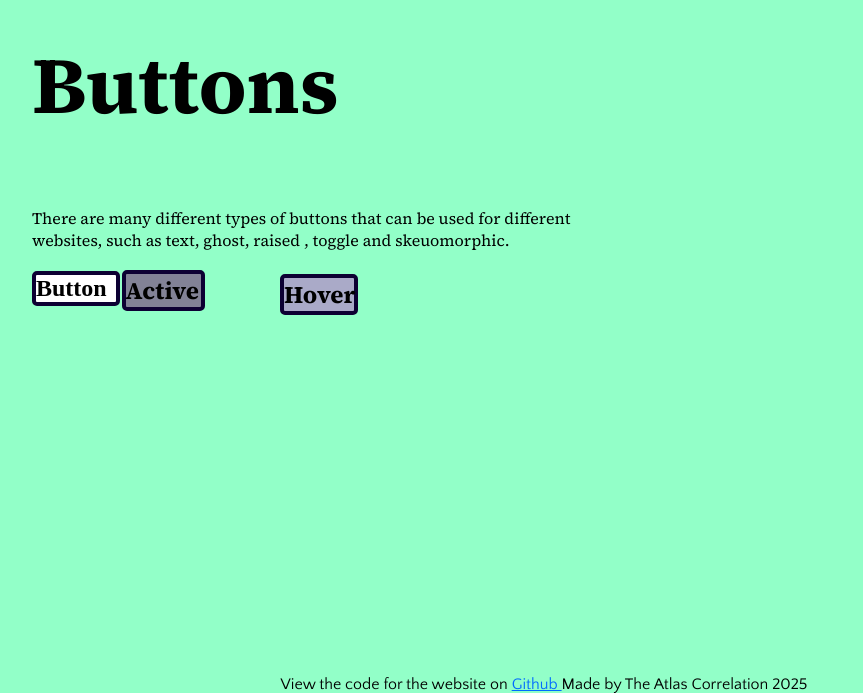
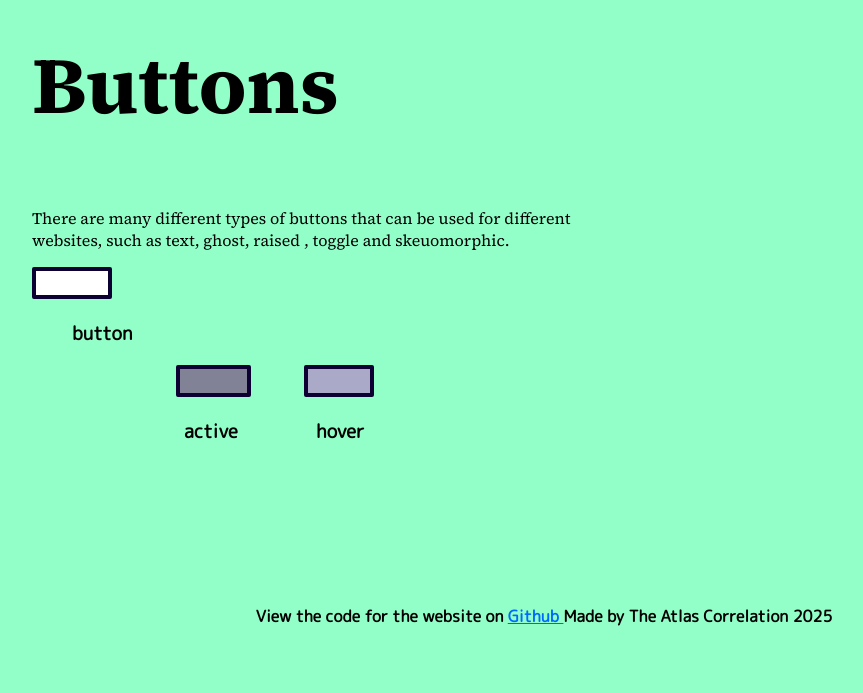
Before and after one commit to TheAtlasCorrelation/Style-Guide, a plain HTML site: page index.html in a window 1280 px wide. Shown: the part 2941-3634 px from the top of the page, without its empty margins (96-959 px from the left). After the commit the page ends 3569 px from the top, so only its background shows below. Drawn offline with Linux system fonts and the light colour scheme; a web font is replaced by a local one.

Commit message:
Changed position of bottons.

```diff
--- a/index.html
+++ b/index.html
@@ -13,7 +13,9 @@
   <link
     href="https://fonts.googleapis.com/css2?family=Source+Serif+4:ital,opsz,wght@0,8..60,200..900;1,8..60,200..900&display=swap"
     rel="stylesheet">
-
+  <link rel="preconnect" href="https://fonts.googleapis.com">
+  <link rel="preconnect" href="https://fonts.gstatic.com" crossorigin>
+  <link href="https://fonts.googleapis.com/css2?family=M+PLUS+Rounded+1c&display=swap" rel="stylesheet">
 </head>
 
 <body>
@@ -62,7 +64,12 @@
       <p class="button-paragraph">There are many different types of buttons that can be used for different<br> websites,
         such as text, ghost, raised , toggle and skeuomorphic.</p>
       <section class="button-types">
-        <h2 class="button">Button</h2><h2 class="active">Active</h2><h2 class="hover">Hover</h2>
+        <button class="button"></button>
+        <h3 class="button-word">button</h3>
+        <button class="active"></button>
+        <h3 class="active-word">active</h3>
+        <button class="hover"></button>
+        <h3 class="hover-word">hover</h3>
       </section>
     </section>
     <section class="footer">
--- a/style.css
+++ b/style.css
@@ -105,10 +105,12 @@ header {
 .typography-paragraph {
     margin-left: 10vw;
 }
+
 .h1-example-font {
     margin-left: 10vw;
     font-size: 2vw;
 }
+
 .example-font {
     margin-left: 10vw;
 }
@@ -126,58 +128,81 @@ header {
 .button-paragraph {
     margin-left: 10vw;
 }
-.button-types {
-    display: inline-block;
-    flex-direction: row;
-}
+
 .button {
+    font-family: "M PLUS Rounded 1c", serif;
+    font-weight: 1600;
+    font-style: normal;
     background-color: white;
     border: 4px hsl(255, 100%, 10%) solid;
     width: 80px;
-    border-top-left-radius: 5px;
-    border-top-right-radius: 5px;
-    border-bottom-right-radius: 5px;
-    border-bottom-left-radius: 5px;
-    font-family: 'Ovo', serif;
+    border-top-left-radius: 2px;
+    border-top-right-radius: 2px;
+    border-bottom-right-radius: 2px;
+    border-bottom-left-radius: 2px;
     margin-left: 10vw;
-    margin-bottom: -7vh;
+    height: 4vh;
 }
-
+.button-word {
+    margin-left: 21vh;
+}
 .active {
+    font-family: "M PLUS Rounded 1c", serif;
+    font-weight: 1600;
+    font-style: normal;
     background-color: rgb(130, 130, 150);
     border: 4px hsl(255, 100%, 10%) solid;
     width: 75px;
-    border-top-left-radius: 5px;
-    border-top-right-radius: 5px;
-    border-bottom-right-radius: 5px;
-    border-bottom-left-radius: 5px;
-    margin-bottom: -7.1vh;
-    margin-left: 17vw;
+    border-top-left-radius: 2px;
+    border-top-right-radius: 2px;
+    border-bottom-right-radius: 2px;
+    border-bottom-left-radius: 2px;
+    margin-left: 34vh;
+    height: 4vh;
+
 }
-
+.active-word {
+    margin-left: 35vh;
+    margin-bottom: -10vh;
+}
 .hover {
+    font-family: "M PLUS Rounded 1c", serif;
+    font-weight: 1600;
+    font-style: normal;
     background-color: rgb(170, 170, 200);
     border: 4px hsl(255, 100%, 10%) solid;
     width: 70px;
-    border-top-left-radius: 5px;
-    border-top-right-radius: 5px;
-    border-bottom-right-radius: 5px;
-    border-bottom-left-radius: 5px;
-    margin-bottom: 45vh;
-    margin-left: 47vh;
+    border-top-left-radius: 2px;
+    border-top-right-radius: 2px;
+    border-bottom-right-radius: 2px;
+    border-bottom-left-radius: 2px;
+    margin-left: 50vh;
+    height: 4vh;
+    margin-bottom: -60vw;
 }
-
+.hover-word {
+    margin-left: 51.5vh;
+    margin-bottom: 20vh;
+}
 .footer {
     text-align: center;
-    font-family: 'Quattrocento Sans', sans-serif;
+    font-family: "M PLUS Rounded 1c", serif;
+    font-weight: 800;
+    font-style: normal;
 }
 
 .link {
+    font-family: "M PLUS Rounded 1c", serif;
+    font-weight: 800;
+    font-style: normal;
     color: hsl(215, 100%, 50%);
 }
 
 
 
 .button-types {
+    font-family: "M PLUS Rounded 1c", serif;
+    font-weight: 800;
+    font-style: normal;
     display: inline;
 }
```
